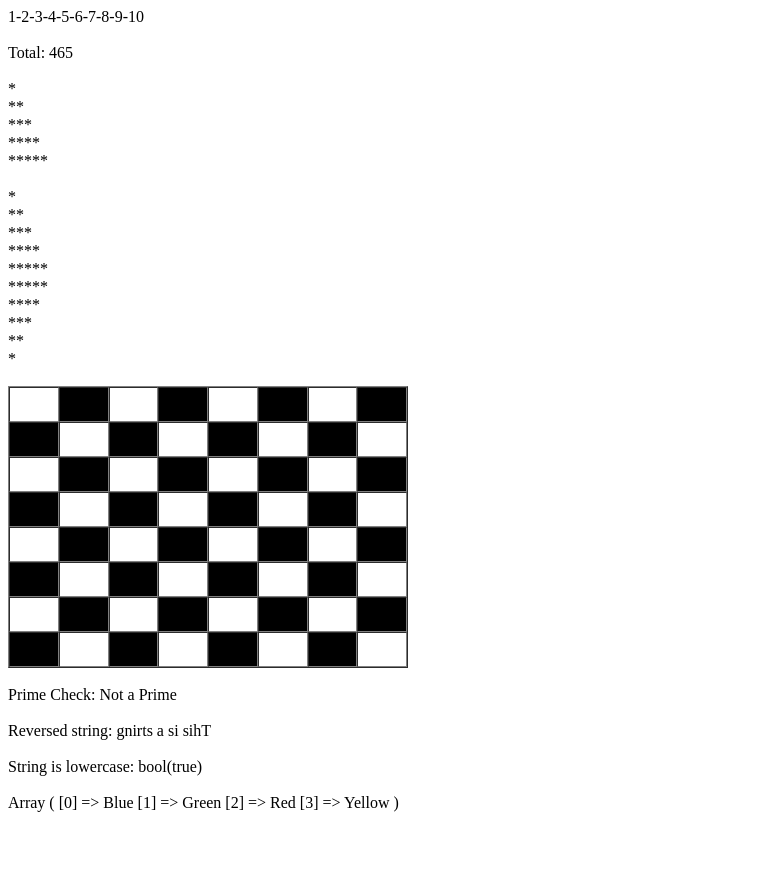
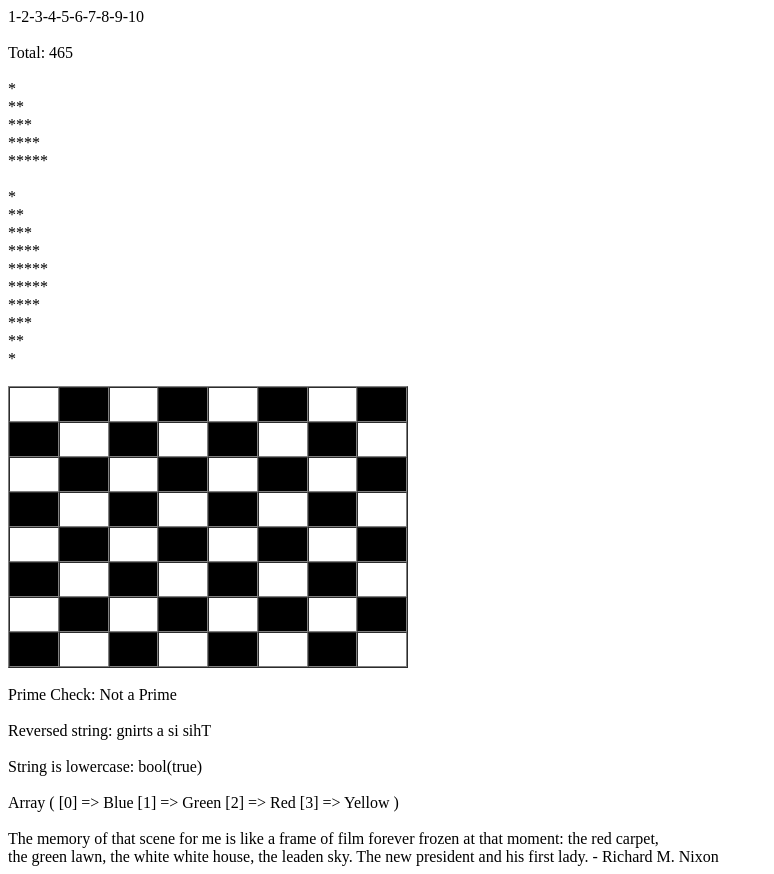
Before and after one commit to CrypticZer0/Bootcamp_Tom, a PHP site: page /Fundamentals.php in a window 1280 px wide. Shown: the whole page, without its empty margins (0-774 px from the left). Before the commit the page ends 812 px from the top, so only its background shows below. Run offline with PHP 8.4, Linux system fonts and the light colour scheme.

Commit message:
Update Fundamentals.php

```diff
--- a/Fundamentals.php
+++ b/Fundamentals.php
@@ -120,7 +120,7 @@
     $colors = array("Green", "Blue", "Red", "Yellow");
     sort($colors);
     print_r($colors);
-
+    echo "<br><br>";
     // Assignment 5: Write a PHP function that checks whether a person is eligible to vote.
 
 
@@ -136,6 +136,12 @@
 
     // Arrays \\
     // Assignment 1: Write a script which will display the following string
+    $color = array("white", "green", "red", "blue", "black");
+    echo "The memory of that scene for me is like a frame of film forever frozen at that moment: the " . $color[2] . " carpet, <br>
+    the " . $color[1] . " lawn, the " . $color[0] . " white house, the leaden sky. The new president and his first lady. - Richard M. Nixon";
+    echo "<br>";
+
+    // Assignment 2: Write a PHP script which will display the colors in the following way
 
 
 ?>
```
